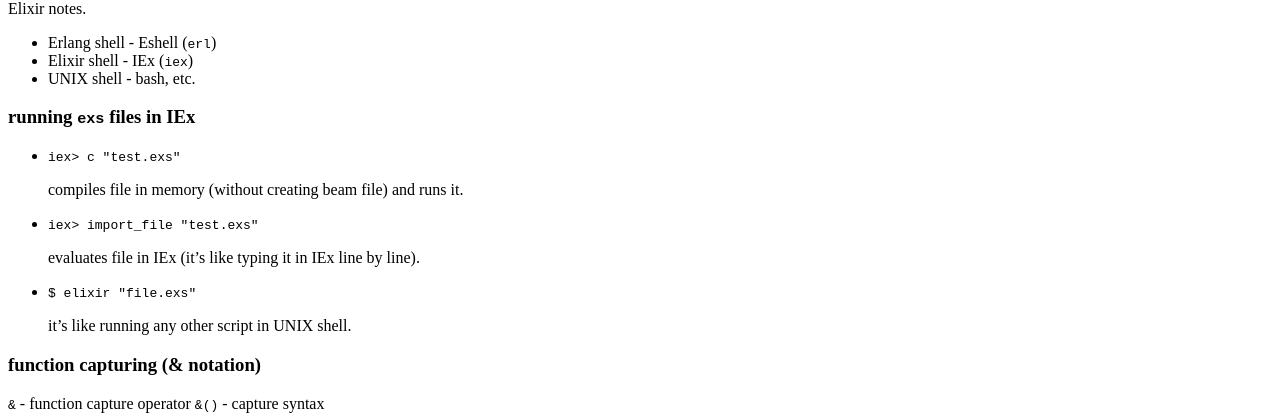
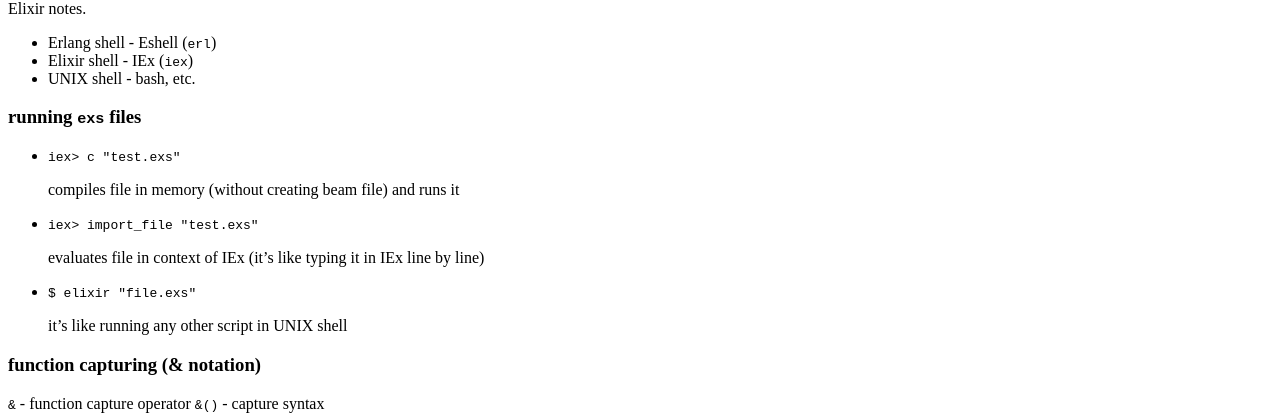
Before and after one commit to tap349/tap349.github.io, a Jekyll site: the page built from _posts/2016-12-31-Elixir-notes.md, in a window 1280 px wide. Shown: the part 246-666 px from the top of the page. Built offline with Jekyll 4.4.1, drawn with Linux system fonts in a browser that asks for light colours.

Commit message:
update 2016-12-31_14:28:09

```diff
--- a/_posts/2016-12-31-Elixir-notes.md
+++ b/_posts/2016-12-31-Elixir-notes.md
@@ -14,19 +14,19 @@
 - Elixir shell - IEx (`iex`)
 - UNIX shell - bash, etc.
 
-### running `exs` files in IEx
+### running `exs` files
 
 - `iex> c "test.exs"`
 
-  compiles file in memory (without creating beam file) and runs it.
+  compiles file in memory (without creating beam file) and runs it
 
 - `iex> import_file "test.exs"`
 
-  evaluates file in IEx (it's like typing it in IEx line by line).
+  evaluates file in context of IEx (it's like typing it in IEx line by line)
 
 - `$ elixir "file.exs"`
 
-  it's like running any other script in UNIX shell.
+  it's like running any other script in UNIX shell
 
 ### function capturing (& notation)
 
```
